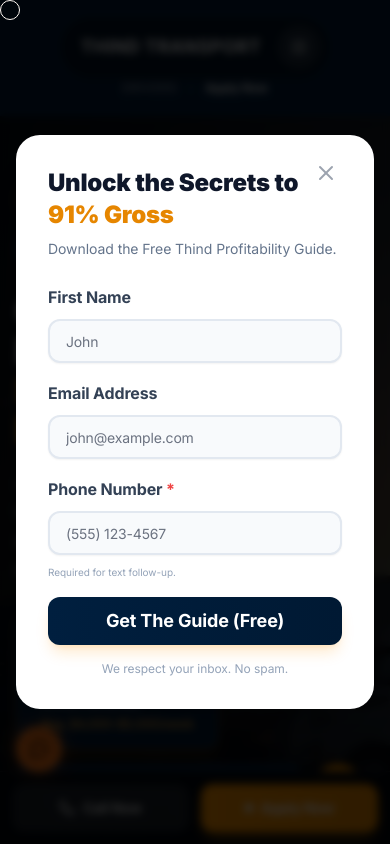
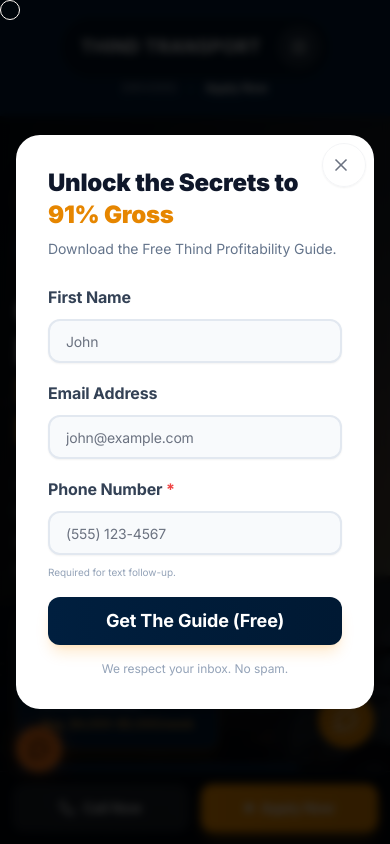
Before and after one commit to ranvir01/thind-transport-website, a Next.js app: page /apply in a window 390 px wide. Shown: the top 844 px of the page. Built offline with nearby package versions, Linux system fonts and the light colour scheme.

Commit message:
fix: mobile layout and interaction issues
- Fixed LeadMagnetModal overflow and close button on mobile
- Adjusted ChatWidget position to prevent overlap with sticky nav
- Refactored BentoGrid layout for better mobile responsiveness
- Fixed ProfitCalculator badge clipping issue

```diff
--- a/src/components/cinematic/BentoGrid.tsx
+++ b/src/components/cinematic/BentoGrid.tsx
@@ -18,7 +18,7 @@ interface BentoCardProps {
 
 const BentoCard = ({ title, subtitle, icon: Icon, size = "md", delay = 0, image, href, cta }: BentoCardProps) => {
     const sizes = {
-        sm: "col-span-1 md:col-span-1 aspect-square",
+        sm: "col-span-1 md:col-span-1 aspect-[4/3] md:aspect-square",
         md: "col-span-1 md:col-span-2 aspect-[2/1]",
         lg: "col-span-1 md:col-span-2 row-span-2 aspect-square"
     }
@@ -103,18 +103,18 @@ const BentoCard = ({ title, subtitle, icon: Icon, size = "md", delay = 0, image,
 
 export const BentoGrid = () => {
     return (
-        <section className="py-24 md:py-32 px-4 md:px-8 max-w-7xl mx-auto relative z-10">
-            <div className="mb-16 md:mb-24 flex flex-col md:flex-row justify-between items-end gap-8">
+        <section className="py-16 md:py-32 px-4 md:px-8 max-w-7xl mx-auto relative z-10">
+            <div className="mb-12 md:mb-24 flex flex-col md:flex-row justify-between items-end gap-8">
                 <div>
                     <motion.h2
                         initial={{ opacity: 0, y: 20 }}
                         whileInView={{ opacity: 1, y: 0 }}
-                        className="text-5xl md:text-8xl font-black text-white mb-6 tracking-tighter"
+                        className="text-4xl md:text-8xl font-black text-white mb-6 tracking-tighter"
                     >
                         FLEET <span className="text-transparent stroke-text hover:text-orange-500 transition-colors duration-500">INTEL</span>
                     </motion.h2>
                     <div className="w-24 h-1 bg-orange-500 mb-6" />
-                    <p className="text-zinc-300 text-lg max-w-xl">
+                    <p className="text-zinc-300 text-base md:text-lg max-w-xl">
                         Powered by cutting-edge technology and maintained by expert hands.
                         Experience the difference of a fleet built for performance.
                     </p>
@@ -131,9 +131,10 @@ export const BentoGrid = () => {
 
             <div className="grid grid-cols-1 md:grid-cols-4 gap-4 md:gap-6 auto-rows-auto">
                 {/* Main Feature - Tracking */}
+                <div className="md:col-span-2">
                     <BentoCard
                         title="Real-Time Operations"
-                    subtitle="24/7 GPS monitoring & advanced telematics keep your cargo visible and secure. Integrated with all major logistics platforms."
+                        subtitle="24/7 GPS monitoring & advanced telematics keep your cargo visible and secure."
                         icon={LucideMap}
                         size="md"
                         delay={0.1}
@@ -141,32 +142,38 @@ export const BentoGrid = () => {
                         cta="See Coverage Map"
                         href="/routes"
                     />
+                </div>
 
                 {/* Quick Stat - Safety */}
+                <div className="md:col-span-1">
                     <BentoCard
                         title="Elite Safety"
-                    subtitle="Top tier FMCSA ratings. Safety is our culture, not just a department."
+                        subtitle="Top tier FMCSA ratings. Safety is our culture."
                         icon={LucideShieldCheck}
                         size="sm"
                         delay={0.2}
                         image="/images/generated/fmcsa-compliance-badge.png"
                     />
+                </div>
 
                 {/* Modern Fleet */}
+                <div className="md:col-span-1">
                     <BentoCard
                         title="2024 Cascadia"
-                    subtitle="Average fleet age < 2 years. Detroit DD15 engines, DT12 automated transmission."
+                        subtitle="Average fleet age < 2 years."
                         icon={LucideTruck}
                         size="sm"
                         delay={0.3}
                         image="/images/generated/truck-cascadia.png"
                         href="/equipment"
                     />
+                </div>
 
                 {/* Large Feature - Network */}
+                <div className="md:col-span-2 md:row-span-2">
                     <BentoCard
                         title="National Network"
-                    subtitle="Strategic lanes covering 48 states. From the PNW to the East Coast, we keep freight moving with consistent high-volume lanes."
+                        subtitle="Strategic lanes covering 48 states. From the PNW to the East Coast."
                         icon={LucideBarChart}
                         size="lg"
                         delay={0.4}
@@ -174,28 +181,33 @@ export const BentoGrid = () => {
                         cta="Explore Routes"
                         href="/routes"
                     />
+                </div>
 
                 {/* Driver Pay */}
+                <div className="md:col-span-1">
                     <BentoCard
                         title="Top Tier Pay"
-                    subtitle="Quick pay options, performance bonuses, and competitive CPM rates."
+                        subtitle="Quick pay options, performance bonuses."
                         icon={LucideDollarSign}
                         size="sm"
                         delay={0.5}
                         href="/pay-rates"
                         cta="View Rates"
                     />
+                </div>
 
                 {/* Maintenance */}
+                <div className="md:col-span-1">
                     <BentoCard
                         title="In-House Shop"
-                    subtitle="Kent, WA facility with 24/7 certified mechanics."
+                        subtitle="Kent, WA facility with 24/7 mechanics."
                         icon={LucideWrench}
                         size="sm"
                         delay={0.6}
                         image="/images/generated/fleet-kent-wa.png"
                     />
                 </div>
+            </div>
         </section>
     )
 }
--- a/src/components/features/ProfitCalculator.tsx
+++ b/src/components/features/ProfitCalculator.tsx
@@ -403,13 +403,13 @@ export const ProfitCalculator = () => {
 
               {/* Thind Card */}
               <div className="bg-gradient-to-br from-orange/10 to-orange/5 rounded-xl p-4 border-2 border-orange relative overflow-hidden">
-                <div className="absolute top-0 right-0 bg-orange text-white text-[10px] font-bold px-2 py-0.5 rounded-bl-lg">
+                <div className="absolute top-0 right-0 bg-orange text-white text-[10px] font-bold px-2 py-0.5 rounded-bl-lg z-10">
                   +{Math.round((0.91 - 0.72) / 0.72 * 100)}% MORE
                 </div>
                 <p className="text-orange text-xs font-semibold uppercase tracking-wider mb-1">Thind Transport</p>
                 <p className="text-sm text-orange/70 mb-3">91% Split</p>
 
-                <div className="space-y-2">
+                <div className="space-y-2 relative z-0">
                   <div>
                     <p className="text-xs text-navy/80">Your Cut</p>
                     <p className="text-base sm:text-lg font-bold text-navy">{formatCurrency(thindDriverGross)}</p>
--- a/src/components/shared/ChatWidget.tsx
+++ b/src/components/shared/ChatWidget.tsx
@@ -132,7 +132,7 @@ export function ChatWidget() {
     <>
       {/* Chat Button */}
       <motion.div
-        className="fixed bottom-6 right-6 z-50"
+        className="fixed bottom-24 right-4 z-[60] md:bottom-6 md:right-6"
         initial={{ scale: 0, opacity: 0 }}
         animate={{ scale: 1, opacity: 1 }}
         transition={{ delay: 2, type: "spring" }}
@@ -215,7 +215,7 @@ export function ChatWidget() {
             initial={{ opacity: 0, y: 20, scale: 0.95 }}
             animate={{ opacity: 1, y: 0, scale: 1 }}
             exit={{ opacity: 0, y: 20, scale: 0.95 }}
-            className="fixed bottom-24 right-6 z-50 w-96 max-w-[calc(100vw-2rem)] bg-white rounded-2xl shadow-2xl border border-gray-200 overflow-hidden"
+            className="fixed bottom-40 right-4 z-[60] w-80 max-w-[calc(100vw-2rem)] bg-white rounded-2xl shadow-2xl border border-gray-200 overflow-hidden md:bottom-24 md:right-6 md:w-96"
           >
             {/* Header */}
             <div className="bg-gradient-to-r from-navy to-navy-600 p-4 text-white">
--- a/src/components/shared/LeadMagnetModal.tsx
+++ b/src/components/shared/LeadMagnetModal.tsx
@@ -67,16 +67,20 @@ export function LeadMagnetModal() {
   if (!showPopup) return null
 
   return (
-    <div className="fixed inset-0 bg-black/80 z-[120] flex items-center justify-center p-4 animate-in fade-in duration-300 backdrop-blur-sm">
-      <div className="bg-white rounded-3xl shadow-2xl max-w-lg w-full relative animate-in zoom-in duration-300 overflow-hidden">
-        <button
-          onClick={() => setShowPopup(false)}
-          className="absolute top-4 right-4 text-gray-400 hover:text-gray-800 transition-colors z-10"
-        >
-          <X className="h-6 w-6" />
-        </button>
+    <div className="fixed inset-0 bg-black/80 z-[150] flex items-center justify-center p-4 animate-in fade-in duration-300 backdrop-blur-sm">
+      <div className="bg-white rounded-3xl shadow-2xl max-w-lg w-full relative animate-in zoom-in duration-300 overflow-hidden max-h-[85vh] flex flex-col">
+        <div className="absolute top-2 right-2 z-20">
+          <button
+            onClick={() => setShowPopup(false)}
+            className="bg-white/80 backdrop-blur-md p-2 rounded-full text-gray-500 hover:text-gray-900 transition-colors shadow-sm border border-gray-100"
+            aria-label="Close popup"
+          >
+            <X className="h-5 w-5" />
+          </button>
+        </div>
 
-        {step === "offer" ? (
+        <div className="overflow-y-auto flex-1">
+          {step === "offer" ? (
             <div className="grid md:grid-cols-[2fr_3fr] h-full">
                 <div className="hidden md:flex bg-[#001F3F] p-8 flex-col justify-between relative overflow-hidden">
                     <div className="absolute top-0 left-0 w-full h-full bg-[url('https://grainy-gradients.vercel.app/noise.svg')] opacity-10"></div>
@@ -141,6 +145,7 @@ export function LeadMagnetModal() {
                  </div>
             </div>
         )}
+        </div>
       </div>
     </div>
   )
```
Lines whose indentation alone changed are shown as unchanged.
